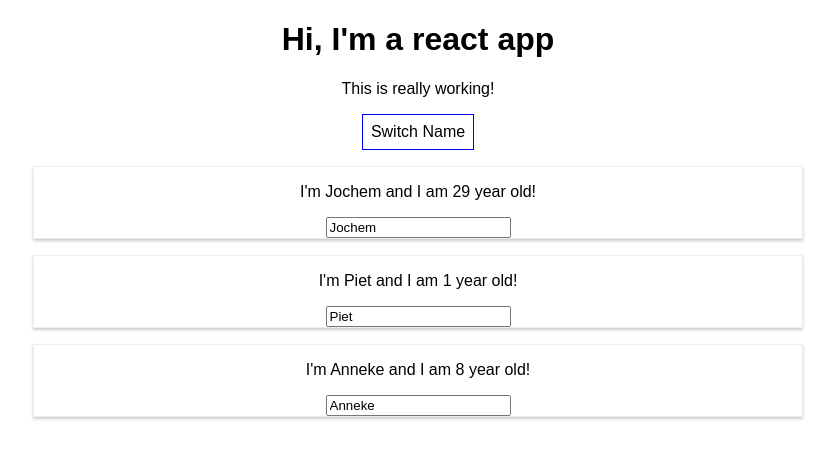
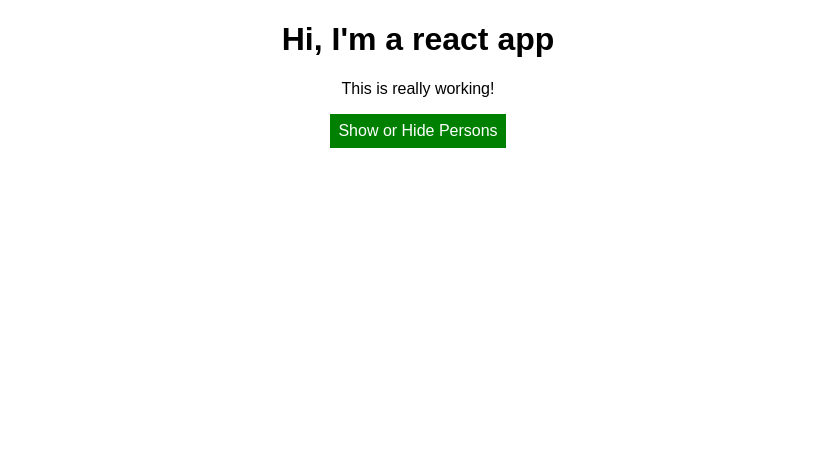
Before and after one commit to jberends/react-complete-guide, a React (Create React App) app: page / in a window 1280 px wide. Shown: the top 458 px of the page, without its empty margins (222-1057 px from the left). Built offline with nearby package versions, Linux system fonts and the light colour scheme.

Commit message:
sec5 lec64

```diff
--- a/package.json
+++ b/package.json
@@ -3,6 +3,7 @@
   "version": "0.1.0",
   "private": true,
   "dependencies": {
+    "radium": "^0.24.1",
     "react": "^16.4.2",
     "react-dom": "^16.4.2",
     "react-scripts": "1.1.5"
--- a/src/App.css
+++ b/src/App.css
@@ -1,3 +1,11 @@
 .App {
   text-align: center;
 }
+
+.red {
+  color: red;
+}
+
+.bold {
+  font-weight: bold;
+}
--- a/src/App.js
+++ b/src/App.js
@@ -1,4 +1,5 @@
 import React, { Component } from 'react';
+import Radium from 'radium';
 import './App.css';
 import Person from './Person/Person'
 
@@ -10,7 +11,7 @@ class App extends Component {
       { id: 'hgfh', name: "Anneke", age: 23 }
     ],
     otherState: 'some other value',
-    showPersons: true
+    showPersons: false
   }
 
   deletePersonHandler = (personIndex) => {
@@ -33,17 +34,27 @@ class App extends Component {
     this.setState({persons: persons});
   }
 
+  togglePersonHandler = () => {
+    const show = (this.state.showPersons) ? false : true
+    this.setState( { showPersons: show })
+  }
+
   mouseLogHandler = (props) => {
     console.log('mouse!')
   }
 
   render() {
     const style = {
-      backgroundColor: "white",
+      backgroundColor: 'green',
+      color: 'white',
       font: 'inherit',
-      border: '1px solid blue',
       padding: '8px',
-      cursor: 'pointer'
+      cursor: 'pointer',
+      border: '0px solid white',
+      ':hover': {
+        backgroundColor: 'lightgreen',
+        color: 'black'
+      }
     };
 
     let persons = null;
@@ -61,20 +72,35 @@ class App extends Component {
           }
           )}
         </div>
-      )
-    };
+      );
+      style.backgroundColor = 'red';
+      style[':hover'] = {
+        backgroundColor: 'salmon',
+        color: 'black'
+      }
+    }
+
+    const classes = [];
+
+    if (this.state.persons.length <=2 ) {
+      classes.push('red')
+    }
+    if (this.state.persons.length <=1 ) {
+      classes.push('bold')
+    }
+
     return (
       <div className="App">
         <h1>Hi, I'm a react app</h1>
-        <p>This is really working!</p>
+        <p className={classes.join(' ')}>This is really working!</p>
         <button
           style={style}
-          // onClick={(event) => this.nameChangedHandler('Pietertje!!!')}
-          onMouseOver={this.mouseLogHandler}>Switch Name</button>
+          onClick={this.togglePersonHandler}
+          onMouseOver={this.mouseLogHandler}>Show or Hide Persons</button>
         {persons}
       </div>
     );
   }
 }
 
-export default App;
+export default Radium(App);
--- a/src/Person/Person.js
+++ b/src/Person/Person.js
@@ -1,5 +1,6 @@
 import React from "react";
 import "./Person.css"
+import Radium from 'radium';
 
 const person = props => {
   return (
@@ -11,4 +12,4 @@ const person = props => {
   );
 };
 
-export default person;
+export default Radium(person);
```
Also changed, not shown: 1 other file (tests, documents, lock files or other folders).
